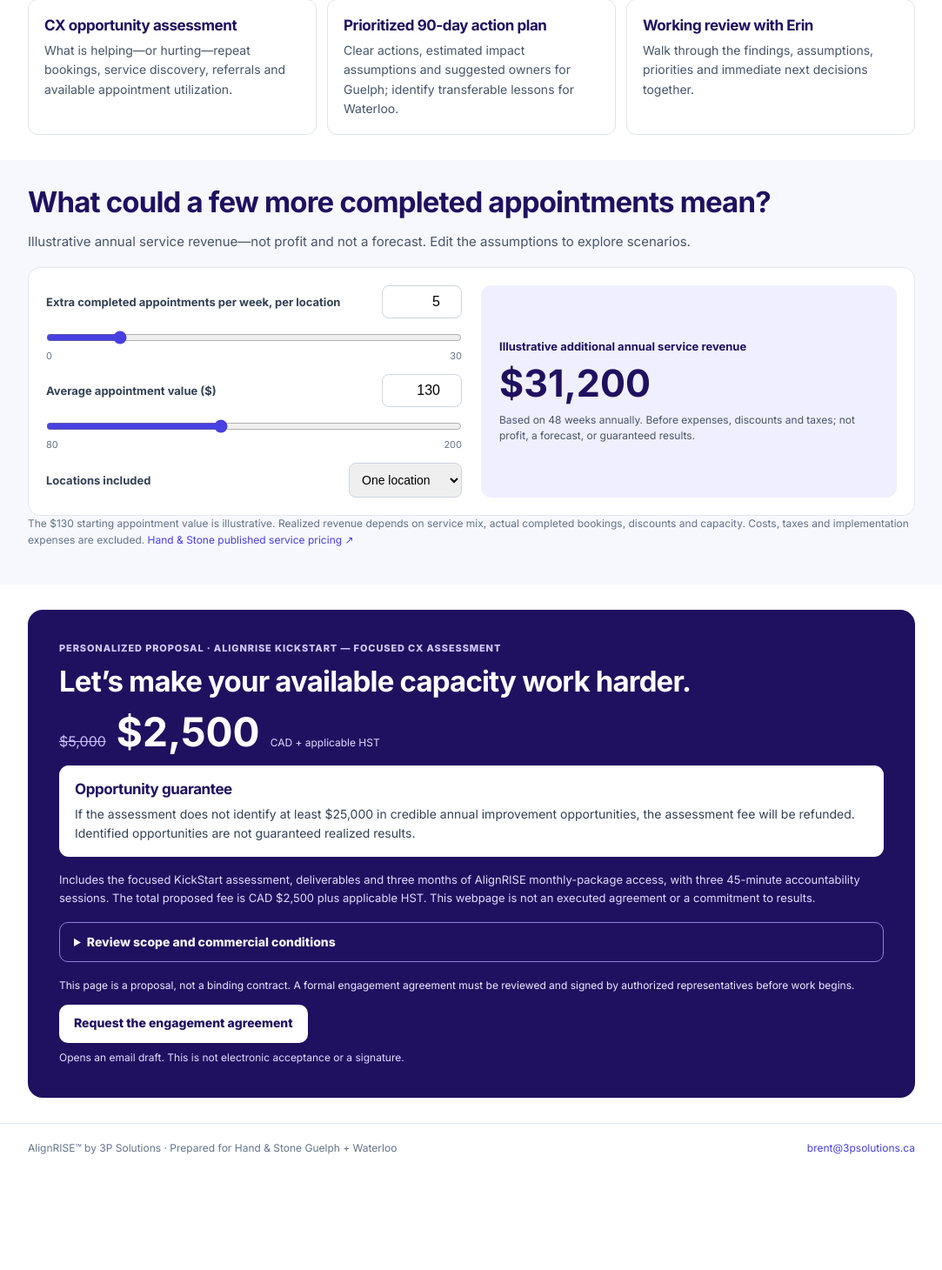
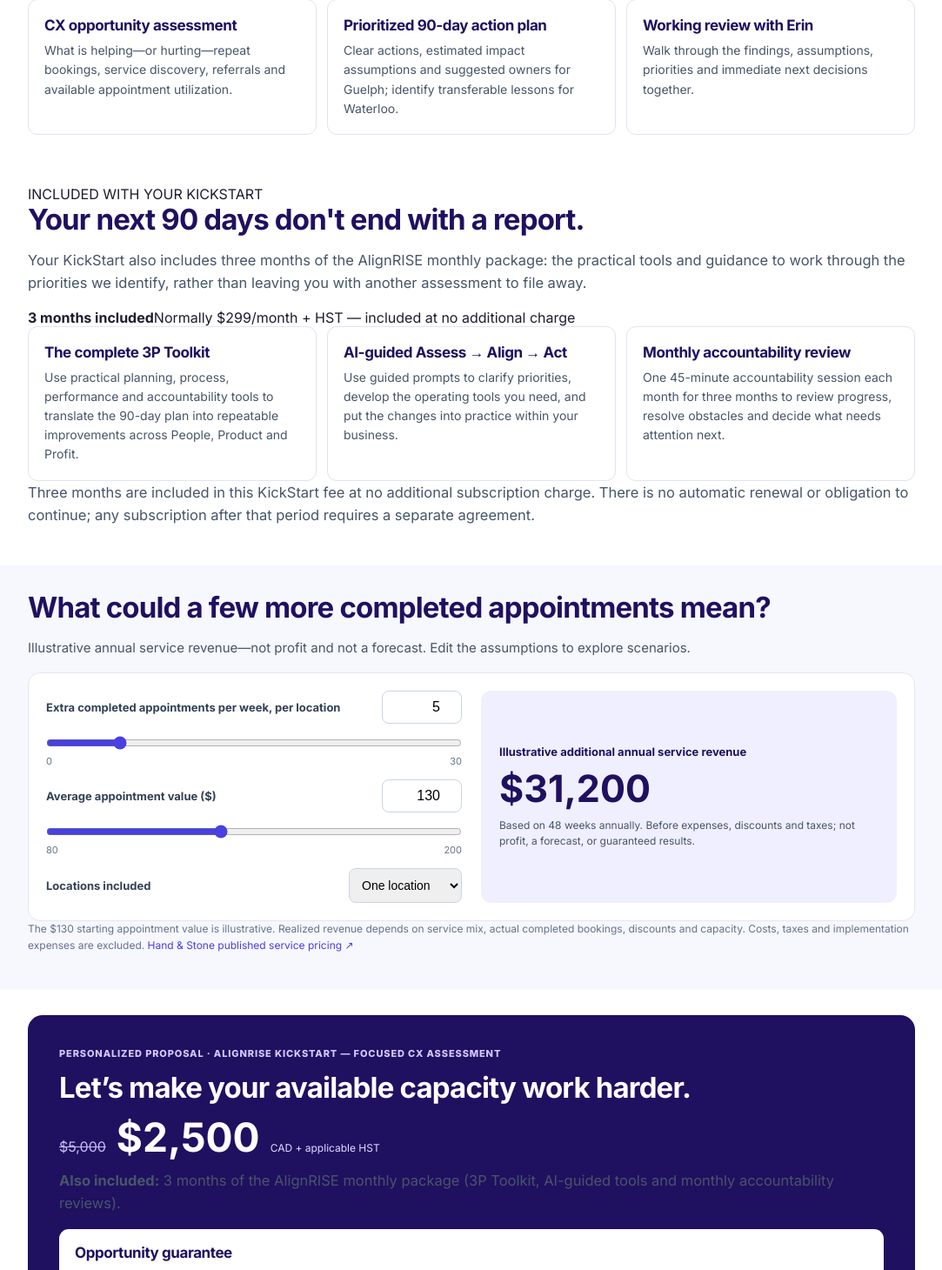
Before and after one commit to brent-prog/alignrise-site, a Next.js app: page /p/hand-stone-guelph-waterloo in a window 1280 px wide. Shown: the part 1242-2702 px from the top of the page at 87% size, without its empty margins (98-1181 px from the left). Before the commit the page ends 2596 px from the top, so only its background shows below. Built offline with nearby package versions, Linux system fonts and the light colour scheme.

Commit message:
Show dedicated three-month toolkit benefits, terms and fee inclusion in personalized proposal

```diff
--- a/src/components/prospect/ProspectExperience.tsx
+++ b/src/components/prospect/ProspectExperience.tsx
@@ -15,8 +15,8 @@ const money = (value: number) => new Intl.NumberFormat("en-CA", {
 export default function ProspectExperience({ page }: { page: ProspectPageData }) {
   const email = "mailto:" + page.contactEmail + "?subject=" + encodeURIComponent(page.contactSubject)
     + "&body=" + encodeURIComponent("Hi Brent,\n\nI'd like to review the AlignRISE proposal and request a formal engagement agreement.\n\n");
-  const sectionOrder = page.sectionOrder || ["opportunity", "assessment", "deliverables", ...(page.calculator ? ["calculator"] : []), ...((page.extraSections||[]).map(s=>s.id)), "proposal"];
-  const sectionLabels: Record<string,string> = {opportunity:"Opportunity",assessment:"Approach",deliverables:"What you get",calculator:"Potential value",proposal:"Proposal"};
+  const sectionOrder = page.sectionOrder || ["opportunity", "assessment", "deliverables", ...(page.toolkit ? ["toolkit"] : []), ...(page.calculator ? ["calculator"] : []), ...((page.extraSections||[]).map(s=>s.id)), "proposal"];
+  const sectionLabels: Record<string,string> = {opportunity:"Opportunity",assessment:"Approach",deliverables:"What you get",toolkit:"3-month Toolkit",calculator:"Potential value",proposal:"Proposal"};
   const nav = [
     ...(page.video ? [{id:"introduction",title:"Welcome"}] : []),
     ...sectionOrder.map(id=>({id,title:sectionLabels[id] || page.extraSections?.find(s=>s.id===id)?.title || id}))
@@ -54,6 +54,26 @@ export default function ProspectExperience({ page }: { page: ProspectPageData })
         </div>
       </div>
     </section>),
+    toolkit: (page.toolkit && <section className="client-proposal-section client-proposal-toolkit-section" id="toolkit">
+      <div className="client-proposal-container">
+        <div className="client-proposal-toolkit-banner">
+          <span className="client-proposal-toolkit-badge">INCLUDED WITH YOUR KICKSTART</span>
+          <h2>{page.toolkit.heading}</h2>
+          <p>{page.toolkit.summary}</p>
+          <div className="client-proposal-toolkit-facts">
+            <strong>{page.toolkit.durationMonths} months included</strong>
+            {page.toolkit.monthlyPriceCad != null && <span>Normally {money(page.toolkit.monthlyPriceCad)}/month + HST — included at no additional charge</span>}
+          </div>
+        </div>
+        <div className="client-proposal-card-grid client-proposal-toolkit-grid">
+          {page.toolkit.features.map((feature,i) => <article className="client-proposal-card" key={i}>
+            <h3>{feature.heading}</h3>
+            <p>{feature.description}</p>
+          </article>)}
+        </div>
+        <p className="client-proposal-toolkit-continuation">{page.toolkit.continuationNote}</p>
+      </div>
+    </section>),
     calculator: (page.calculator && <section className="client-proposal-section client-proposal-section-light" id="calculator">
       <div className="client-proposal-container">
         <h2>{page.calculator.heading}</h2>
@@ -79,6 +99,7 @@ export default function ProspectExperience({ page }: { page: ProspectPageData })
             <strong>{money(page.price)}</strong>
             <span>CAD + applicable HST</span>
           </div>
+          {page.toolkit && <p className="client-proposal-offer-includes"><strong>Also included:</strong> {page.toolkit.durationMonths} months of the AlignRISE monthly package (3P Toolkit, AI-guided tools and monthly accountability reviews).</p>}
           {page.guarantee && <div className="client-proposal-guarantee">
             <h3>Opportunity guarantee</h3><p>{page.guarantee}</p>
           </div>}
```
